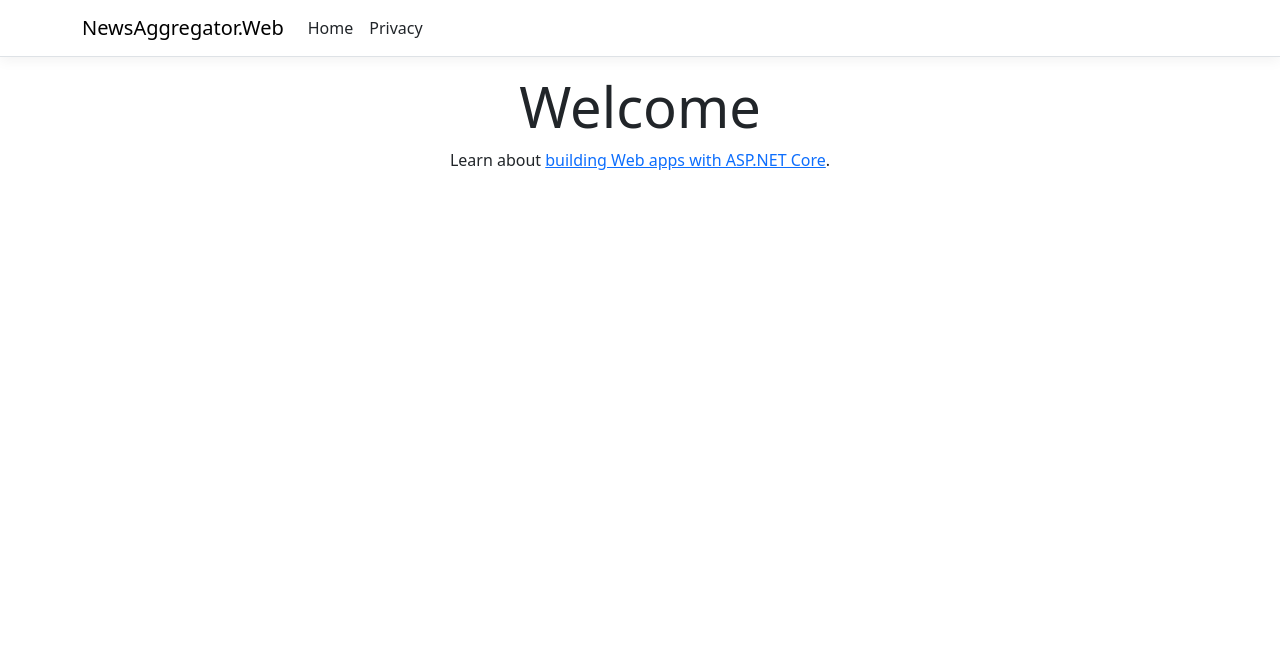
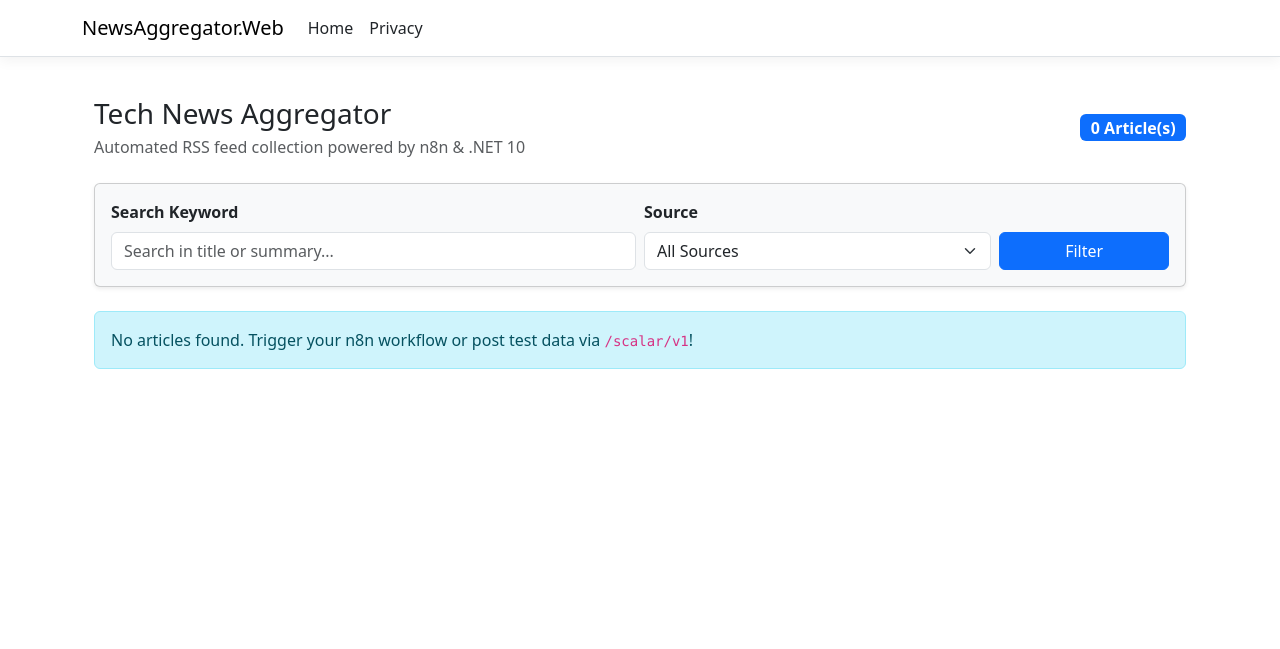
Before and after one commit to jaboit02/LearningCSharpAndDotNET, an ASP.NET Core app: page / in a window 1280 px wide. Shown: the top 649 px of the page. Run offline with ASP.NET Core 8, Linux system fonts and the light colour scheme; style sheets or scripts are compiled from the project's sources; some libraries are stand-ins or nearby versions.

Commit message:
bug: Started to implement n8n workflow, but no success yet

```diff
--- a/src/NewsAggregator.Web/Pages/Index.cshtml
+++ b/src/NewsAggregator.Web/Pages/Index.cshtml
@@ -1,10 +1,89 @@
 @page
 @model IndexModel
 @{
-    ViewData["Title"] = "Home page";
+    ViewData["Title"] = "Tech News Aggregator";
 }
 
-<div class="text-center">
-    <h1 class="display-4">Welcome</h1>
-    <p>Learn about <a href="https://learn.microsoft.com/aspnet/core">building Web apps with ASP.NET Core</a>.</p>
+<div class="container py-4">
+    <div class="d-flex justify-content-between align-items-center mb-4">
+        <div>
+            <h1 class="h3 mb-1">Tech News Aggregator</h1>
+            <p class="text-muted mb-0">Automated RSS feed collection powered by n8n &amp; .NET 10</p>
+        </div>
+        <span class="badge bg-primary fs-6">@Model.Articles.Count Article(s)</span>
+    </div>
+
+    <!-- Filter Form (submits as HTTP GET query parameters: /?SearchTerm=...&SelectedSource=...) -->
+    <form method="get" class="card card-body bg-light mb-4 shadow-sm">
+        <div class="row g-2 align-items-end">
+            <div class="col-md-6">
+                <label asp-for="SearchTerm" class="form-label fw-semibold">Search Keyword</label>
+                <input asp-for="SearchTerm" class="form-control" placeholder="Search in title or summary..." />
+            </div>
+            <div class="col-md-4">
+                <label asp-for="SelectedSource" class="form-label fw-semibold">Source</label>
+                <select asp-for="SelectedSource" class="form-select">
+                    <option value="">All Sources</option>
+                    @foreach (var source in Model.AvailableSources)
+                    {
+                        <option value="@source">@source</option>
+                    }
+                </select>
+            </div>
+            <div class="col-md-2 d-flex gap-2">
+                <button type="submit" class="btn btn-primary w-100">Filter</button>
+                @if (!string.IsNullOrEmpty(Model.SearchTerm) || !string.IsNullOrEmpty(Model.SelectedSource))
+                {
+                    <a asp-page="./Index" class="btn btn-outline-secondary">Reset</a>
+                }
+            </div>
+        </div>
+    </form>
+
+    <!-- Article List -->
+    @if (!Model.Articles.Any())
+    {
+        <div class="alert alert-info">
+            No articles found. Trigger your n8n workflow or post test data via <code>/scalar/v1</code>!
+        </div>
+    }
+    else
+    {
+        <div class="row g-3">
+            @foreach (var article in Model.Articles)
+            {
+                <div class="col-12">
+                    <div class="card shadow-sm">
+                        <div class="card-body">
+                            <div class="d-flex justify-content-between align-items-start gap-3">
+                                <div>
+                                    <div class="mb-1">
+                                        <span class="badge bg-secondary me-2">@article.Source</span>
+                                        <small class="text-muted">
+                                            Published: @article.PublishedAt.ToLocalTime().ToString("dd.MM.yyyy HH:mm")
+                                        </small>
+                                    </div>
+                                    <h2 class="h5 card-title mb-2">
+                                        <a href="@article.Url" target="_blank" rel="noopener noreferrer" class="text-decoration-none">
+                                            @article.Title
+                                        </a>
+                                    </h2>
+                                    @if (!string.IsNullOrWhiteSpace(article.Summary))
+                                    {
+                                        <p class="card-text text-muted mb-0">@article.Summary</p>
+                                    }
+                                </div>
+
+                                <!-- Delete Form (triggers OnPostDeleteAsync in Index.cshtml.cs) -->
+                                <form method="post" asp-page-handler="Delete" asp-route-id="@article.Id"
+                                      onsubmit="return confirm('Delete this article?');">
+                                    <button type="submit" class="btn btn-sm btn-outline-danger">Delete</button>
+                                </form>
+                            </div>
+                        </div>
+                    </div>
+                </div>
+            }
+        </div>
+    }
 </div>
--- a/src/NewsAggregator.Web/Pages/Index.cshtml.cs
+++ b/src/NewsAggregator.Web/Pages/Index.cshtml.cs
@@ -1,12 +1,79 @@
 using Microsoft.AspNetCore.Mvc;
 using Microsoft.AspNetCore.Mvc.RazorPages;
+using Microsoft.EntityFrameworkCore;
+using NewsAggregator.Web.Data;
+using NewsAggregator.Web.Models;
 
 namespace NewsAggregator.Web.Pages;
 
+// PageModel handles the logic and data fetching (similar to an Angular component class)
 public class IndexModel : PageModel
 {
-    public void OnGet()
+    private readonly AppDbContext _db;
+
+    // Dependency Injection: ASP.NET Core automatically injects AppDbContext here
+    public IndexModel(AppDbContext db)
     {
+        _db = db;
+    }
 
+    // Properties bound to the HTML view (@Model.Articles)
+    public List<Article> Articles { get; set; } = [];
+    public List<string> AvailableSources { get; set; } = [];
+
+    // Reads query parameters from the URL (e.g., /?SearchTerm=dotnet&SelectedSource=Heise)
+    [BindProperty(SupportsGet = true)]
+    public string? SearchTerm { get; set; }
+
+    [BindProperty(SupportsGet = true)]
+    public string? SelectedSource { get; set; }
+
+    // Executed automatically on HTTP GET requests to "/"
+    public async Task OnGetAsync()
+    {
+        // Load distinct sources for the filter dropdown
+        AvailableSources = await _db.Articles
+            .Select(a => a.Source)
+            .Distinct()
+            .OrderBy(s => s)
+            .ToListAsync();
+
+        // Start building a dynamic SQL query (not executed against SQLite yet)
+        IQueryable<Article> query = _db.Articles.AsQueryable();
+
+        // Apply keyword filter if the user typed something into the search box
+        if (!string.IsNullOrWhiteSpace(SearchTerm))
+        {
+            string term = SearchTerm.Trim().ToLower();
+            query = query.Where(a =>
+                a.Title.ToLower().Contains(term) ||
+                (a.Summary != null && a.Summary.ToLower().Contains(term)));
+        }
+
+        // Apply source filter if a specific source was selected in the dropdown
+        if (!string.IsNullOrWhiteSpace(SelectedSource))
+        {
+            query = query.Where(a => a.Source == SelectedSource);
+        }
+
+        // Execute the final SQL query ordered by newest articles first
+        Articles = await query
+            .OrderByDescending(a => a.PublishedAt)
+            .ThenByDescending(a => a.CreatedAt)
+            .ToListAsync();
+    }
+
+    // Executed when a user submits a form with asp-page-handler="Delete"
+    public async Task<IActionResult> OnPostDeleteAsync(int id)
+    {
+        var article = await _db.Articles.FindAsync(id);
+        if (article != null)
+        {
+            _db.Articles.Remove(article);
+            await _db.SaveChangesAsync();
+        }
+
+        // Post-Redirect-Get pattern: redirects back to GET "/" preserving active filters
+        return RedirectToPage(new { SearchTerm, SelectedSource });
     }
 }
```
Also changed, not shown: n8n/My workflow.json (added, +153 -0 lines), n8n/docker-compose.yml (added, +19 -0 lines), README.md.
